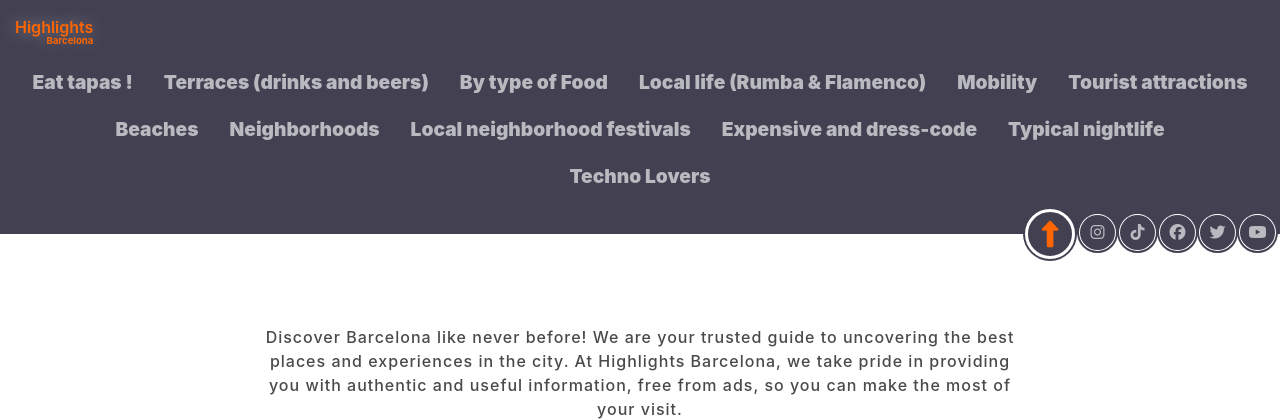
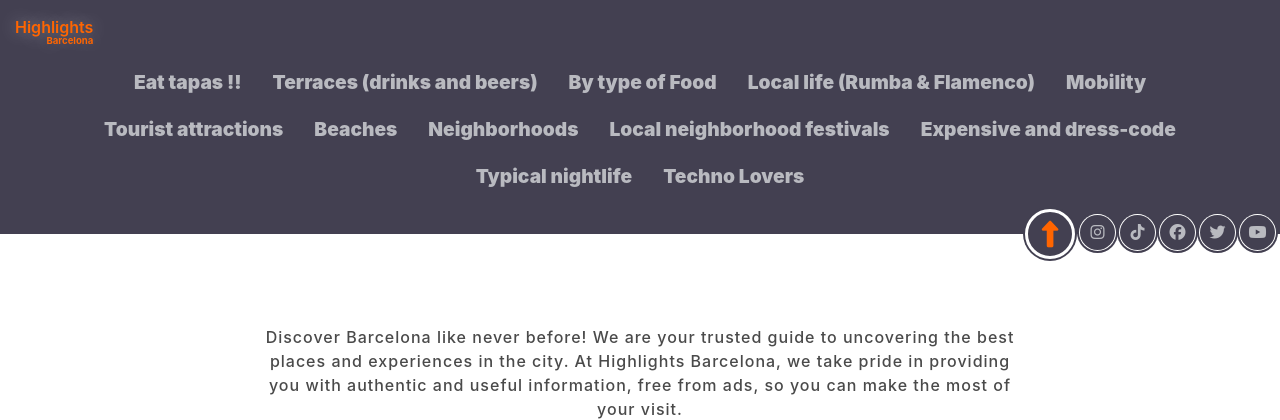
Before and after one commit to gonzaf24/highlightsbarcelona, a PHP site: page / in a window 1280 px wide. Shown: the top 420 px of the page. Run offline with PHP 8.4, Linux system fonts and the light colour scheme; some libraries are stand-ins or nearby versions.

Commit message:
explamation

```diff
--- a/inc/navbar.php
+++ b/inc/navbar.php
@@ -34,7 +34,7 @@
 
   </div>
   <div id="navbar-cotegories" class="navbar-cotegories">
-    <a href="index.php?vista=tapas" class="item <?php echo $vista_actual === 'tapas' ? 'active' : ''; ?>">Eat tapas !</a>
+    <a href="index.php?vista=tapas" class="item <?php echo $vista_actual === 'tapas' ? 'active' : ''; ?>">Eat tapas !!</a>
     <a href="index.php?vista=terraces" class="item <?php echo $vista_actual === 'terraces' ? 'active' : ''; ?>">Terraces (drinks and beers)</a>
     <a href="index.php?vista=food" class="item <?php echo $vista_actual === 'food' ? 'active' : ''; ?>">By type of Food</a>
     <a href="index.php?vista=local_life" class="item <?php echo $vista_actual === 'local_life' ? 'active' : ''; ?>">Local life (Rumba & Flamenco)</a>
```
